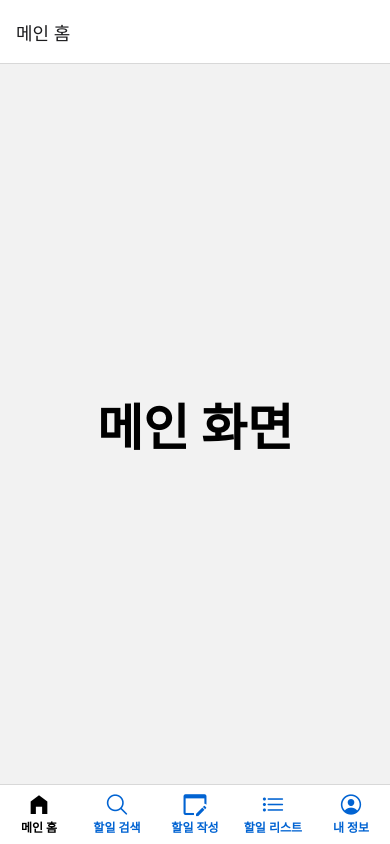
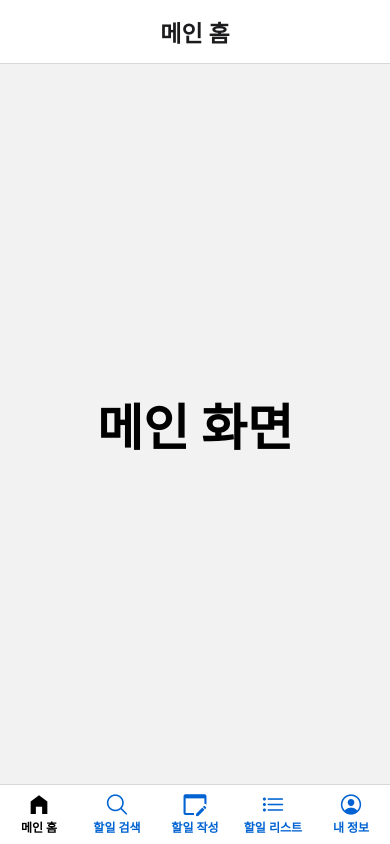
Before and after one commit to HJk29/todo-app-0625, a React Native app: screen / in a window 390 px wide. Built offline with nearby package versions, Linux system fonts and the light colour scheme.

Commit message:
header에 그림자 반영

```diff
--- a/App.js
+++ b/App.js
@@ -22,6 +22,15 @@ export default function App() {
       const IconComponent = routeConfig.iconComponent;
 
       return <IconComponent name={iconName} size ={size} color={color}/>
+    },
+    headerTitleAlign:"center",
+    headerTitleStyle: {
+      fontSize: 23,
+      fontWeight: "bold",
+    },
+    headerStyle: {
+      elevation: 20,
+      shadowColor: "#000",
     },
     tabBarLabelStyle: {
       fontSize: 12,
@@ -50,12 +59,3 @@ export default function App() {
     </NavigationContainer>
   );
 }
-
-// const styles = StyleSheet.create({
-//   container: {
-//     flex: 1,
-//     backgroundColor: "#fff",
-//     alignItems: "center",
-//     justifyContent: "center",
-//   },
-// })
```
